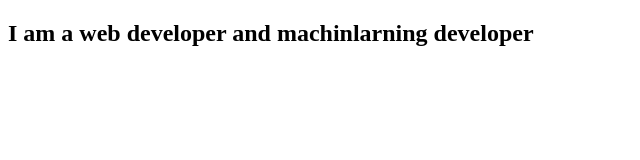
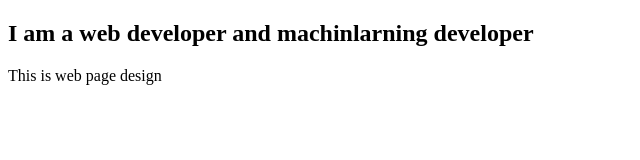
Before and after one commit to Rabbi-Hossain/sss-, a plain HTML site: page index.html in a window 1280 px wide. Shown: the whole page, without its empty margins (0-640 px from the left). Drawn offline with Linux system fonts and the light colour scheme.

Commit message:
add a page

```diff
--- a/index.html
+++ b/index.html
@@ -7,5 +7,6 @@
 </head>
 <body>
     <h2>I am a web developer and machinlarning developer</h2>
+    <p>This is web page design</p>
 </body>
 </html>
```
